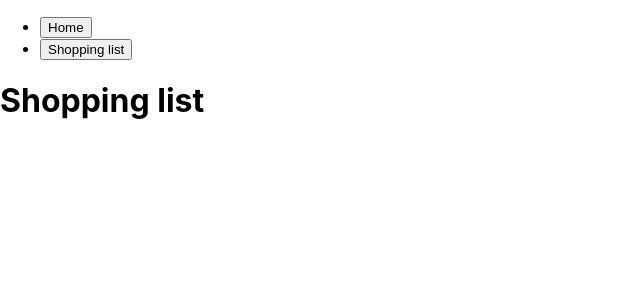
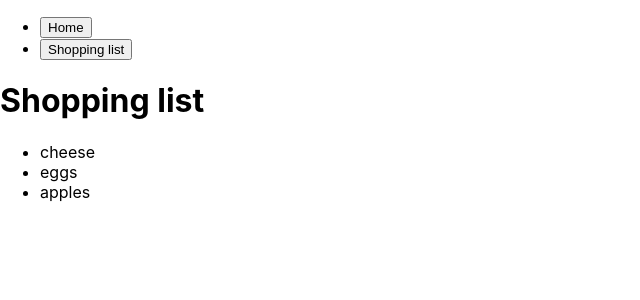
Before and after one commit to eugenepoletski/web-client, a React (Create React App) app: page / in a window 1280 px wide. Both pictures are taken after a click on the button "Shopping list". Shown: the top 300 px of the page, without its empty margins (0-640 px from the left). Built offline with nearby package versions, Linux system fonts and the light colour scheme.

Commit message:
AWC-1 : Mock Shopping List item data

```diff
--- a/src/pages/ShoppingList.tsx
+++ b/src/pages/ShoppingList.tsx
@@ -1,5 +1,31 @@
-import React from 'react';
+import React, { useEffect, useState } from 'react';
+import ListItem from './shoppingList/ListItem';
 
-const ShoppingList = (): JSX.Element => <h1>Shopping list</h1>;
+type Items = {
+  title: string;
+}[];
+
+const ShoppingList = (): JSX.Element => {
+  const [items, setItems] = useState<Items>([]);
+
+  useEffect(() => {
+    const response = new Promise<Items>((res, rej) => {
+      setTimeout(() => {
+        res([{ title: 'cheese' }, { title: 'eggs' }, { title: 'apples' }]);
+      }, 1000);
+    });
+
+    response.then((_items) => setItems(_items));
+  }, []);
+
+  return (
+    <div>
+      <h1>Shopping list</h1>
+      <ul>
+        {items.map(({ title }) => <ListItem title={title} />)}
+      </ul>
+    </div>
+  );
+};
 
 export default ShoppingList;
```
